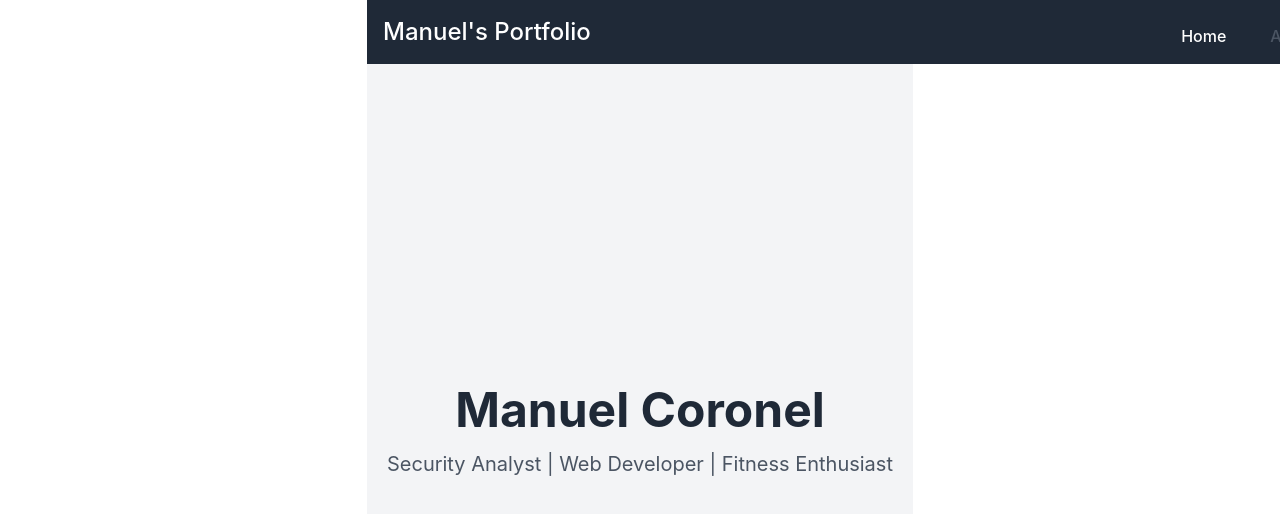
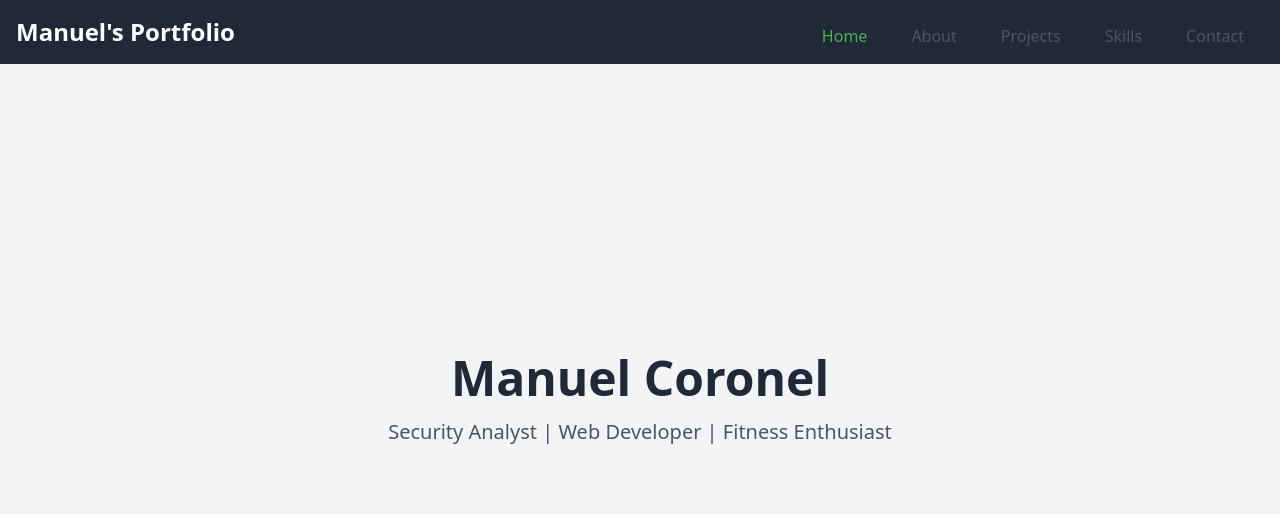
Before and after one commit to Manue1C/mypage, a Svelte app in the folder my-project/: page / in a window 1280 px wide. Shown: the top 514 px of the page. Built offline with nearby package versions, Linux system fonts and the light colour scheme.

Commit message:
added a function to navbar to check which section is currently in view and set up a scroll event listener. deleted precompiled code in app.css when setting up the project, kept what is needed for tailwind css.

```diff
--- a/my-project/src/Navbar.svelte
+++ b/my-project/src/Navbar.svelte
@@ -1,6 +1,27 @@
 <script lang="ts">
-    // This script tag will contain your Svelte logic
-    let activePage = 'home'; // You can use this to highlight the active page
+    import { onMount } from 'svelte';
+    let activePage = 'home';
+
+    // Function to check which section is currently in view
+    function onScroll() {
+      const sections = ['home', 'about', 'projects', 'skills', 'contact'];
+      const offsets = sections.map(id => {
+        const element = document.getElementById(id);
+        return element ? element.offsetTop : 0;
+      });
+
+      const pageOffset = window.pageYOffset + 200; // 200px offset for better matching
+      const currentPageIndex = offsets.findIndex((start, i) => pageOffset >= start && pageOffset < (offsets[i + 1] || Infinity));
+      activePage = sections[currentPageIndex] || sections[0];
+    }
+
+    // Set up the scroll event listener
+    onMount(() => {
+      window.addEventListener('scroll', onScroll);
+      return () => {
+        window.removeEventListener('scroll', onScroll);
+      };
+    });
   </script>
 
   <nav class="bg-gray-800 p-2 mt-0 fixed w-full z-10 top-0">
@@ -13,19 +34,39 @@
       <div class="flex w-full pt-2 content-center justify-between md:w-1/2 md:justify-end">
         <ul class="list-reset flex justify-between flex-1 md:flex-none items-center">
           <li class="mr-3">
-            <a class="inline-block py-2 px-4 text-white no-underline" href="#home">Home</a>
+            <a
+              class="inline-block py-2 px-4 text-white no-underline hover:text-white hover:no-underline"
+              class:active={activePage === 'home'}
+              href="#home"
+            >Home</a>
           </li>
           <li class="mr-3">
-            <a class="inline-block text-gray-600 no-underline hover:text-gray-200 hover:text-underline py-2 px-4" href="#about">About</a>
+            <a
+              class="inline-block text-gray-600 no-underline hover:text-gray-200 hover:text-underline py-2 px-4"
+              class:active={activePage === 'about'}
+              href="#about"
+            >About</a>
           </li>
           <li class="mr-3">
-            <a class="inline-block text-gray-600 no-underline hover:text-gray-200 hover:text-underline py-2 px-4" href="#projects">Projects</a>
+            <a
+              class="inline-block text-gray-600 no-underline hover:text-gray-200 hover:text-underline py-2 px-4"
+              class:active={activePage === 'projects'}
+              href="#projects"
+            >Projects</a>
           </li>
           <li class="mr-3">
-            <a class="inline-block text-gray-600 no-underline hover:text-gray-200 hover:text-underline py-2 px-4" href="#skills">Skills</a>
+            <a
+              class="inline-block text-gray-600 no-underline hover:text-gray-200 hover:text-underline py-2 px-4"
+              class:active={activePage === 'skills'}
+              href="#skills"
+            >Skills</a>
           </li>
           <li class="mr-3">
-            <a class="inline-block text-gray-600 no-underline hover:text-gray-200 hover:text-underline py-2 px-4" href="#contact">Contact</a>
+            <a
+              class="inline-block text-gray-600 no-underline hover:text-gray-200 hover:text-underline py-2 px-4"
+              class:active={activePage === 'contact'}
+              href="#contact"
+            >Contact</a>
           </li>
         </ul>
       </div>
@@ -33,5 +74,7 @@
   </nav>
 
   <style>
-    /* Add any additional styling you need here */
+    .active {
+      color: #4CAF50; /* Highlight color for the active page link */
+    }
   </style>
--- a/my-project/src/app.css
+++ b/my-project/src/app.css
@@ -1,83 +1,3 @@
 @tailwind base;
 @tailwind components;
 @tailwind utilities;
-
-:root {
-  font-family: Inter, system-ui, Avenir, Helvetica, Arial, sans-serif;
-  line-height: 1.5;
-  font-weight: 400;
-
-  color-scheme: light dark;
-  color: rgba(255, 255, 255, 0.87);
-  background-color: #242424;
-
-  font-synthesis: none;
-  text-rendering: optimizeLegibility;
-  -webkit-font-smoothing: antialiased;
-  -moz-osx-font-smoothing: grayscale;
-}
-
-a {
-  font-weight: 500;
-  color: #646cff;
-  text-decoration: inherit;
-}
-a:hover {
-  color: #535bf2;
-}
-
-body {
-  margin: 0;
-  display: flex;
-  place-items: center;
-  min-width: 320px;
-  min-height: 100vh;
-}
-
-h1 {
-  font-size: 3.2em;
-  line-height: 1.1;
-}
-
-.card {
-  padding: 2em;
-}
-
-#app {
-  max-width: 1280px;
-  margin: 0 auto;
-  padding: 2rem;
-  text-align: center;
-}
-
-button {
-  border-radius: 8px;
-  border: 1px solid transparent;
-  padding: 0.6em 1.2em;
-  font-size: 1em;
-  font-weight: 500;
-  font-family: inherit;
-  background-color: #1a1a1a;
-  cursor: pointer;
-  transition: border-color 0.25s;
-}
-button:hover {
-  border-color: #646cff;
-}
-button:focus,
-button:focus-visible {
-  outline: 4px auto -webkit-focus-ring-color;
-}
-
-@media (prefers-color-scheme: light) {
-  :root {
-    color: #213547;
-    background-color: #ffffff;
-  }
-  a:hover {
-    color: #747bff;
-  }
-  button {
-    background-color: #f9f9f9;
-  }
-}
```
